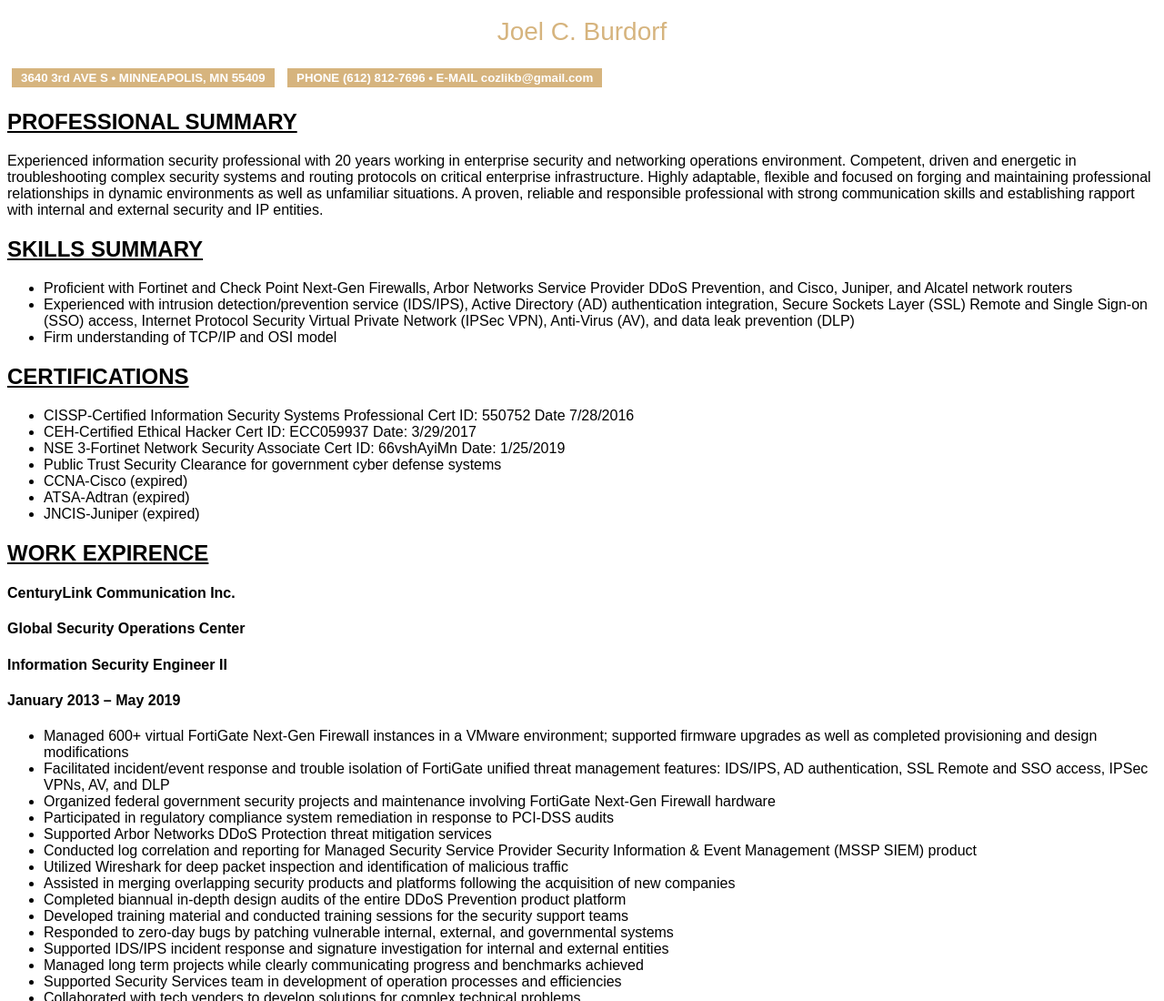
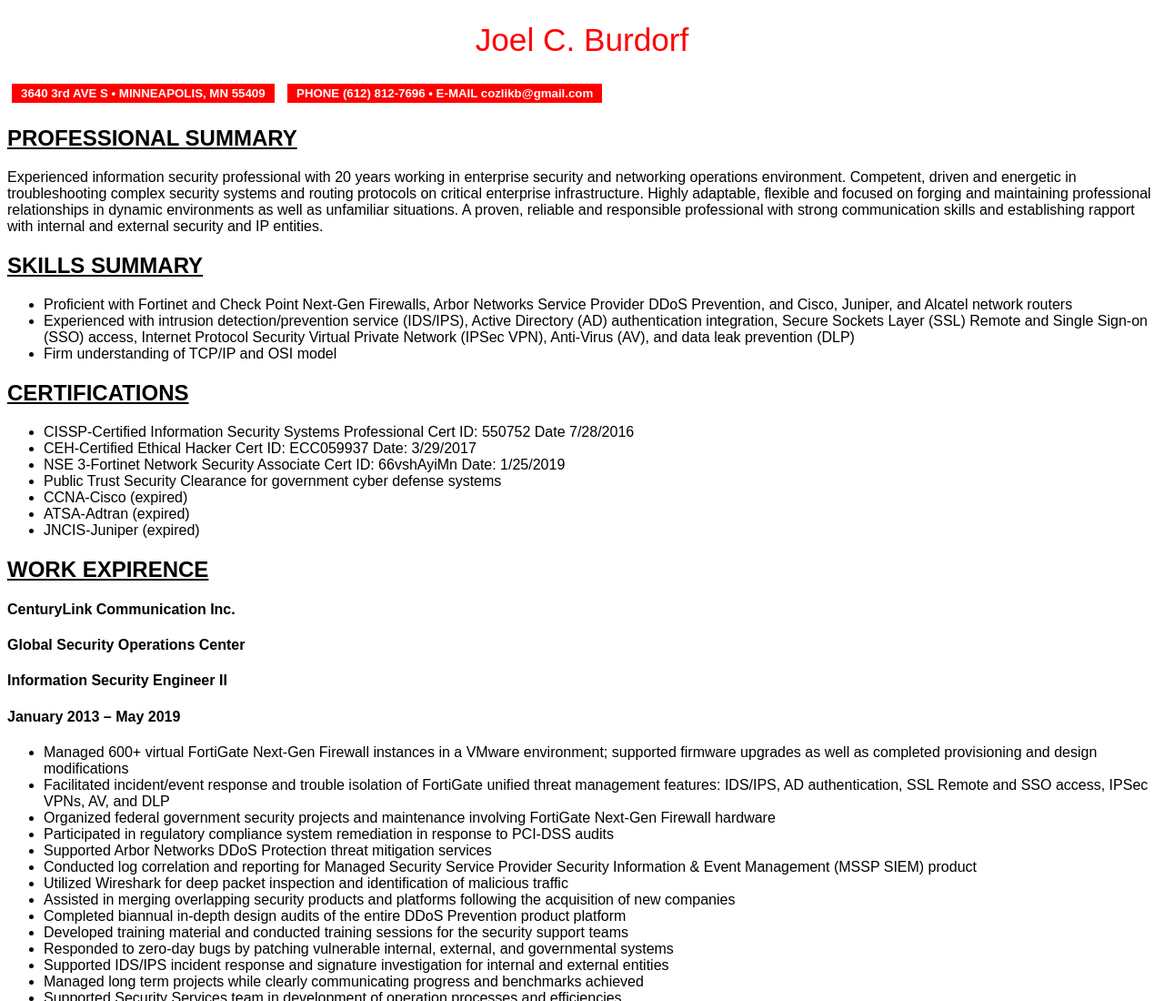
Before and after one commit to joelburdorf/joelburdorf.github.io, a plain HTML site: page index.html in a window 1280 px wide. Shown: the top 1100 px of the page at 91% size. Drawn offline with Linux system fonts and the light colour scheme.

Commit message:
Update style.css

```diff
--- a/style.css
+++ b/style.css
@@ -7,15 +7,15 @@ h1 {
   width: 100%;
   font-weight: 300;
   text-align: center;
-  font-size: 1.75rem;
-  color: #D6B47E;
+  font-size: 2.2rem;
+  color: red;
 
 }
 
 h5 {
   display: inline-block;
   text-align: center;
-  background-color: #D6B47E;
+  background-color: red;
   padding: 3px 10px;
   margin: 5px;
   color: white;
```
